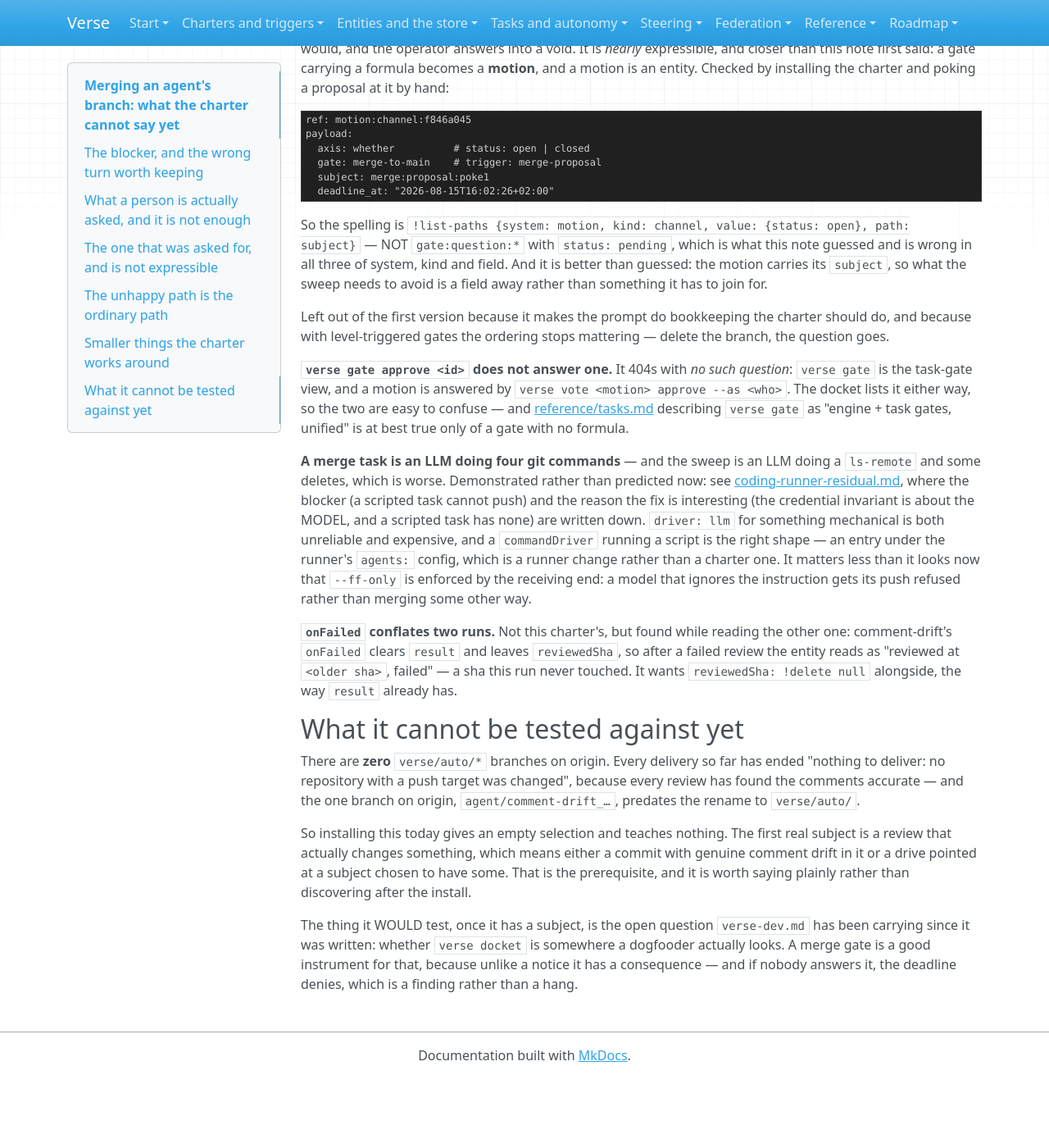
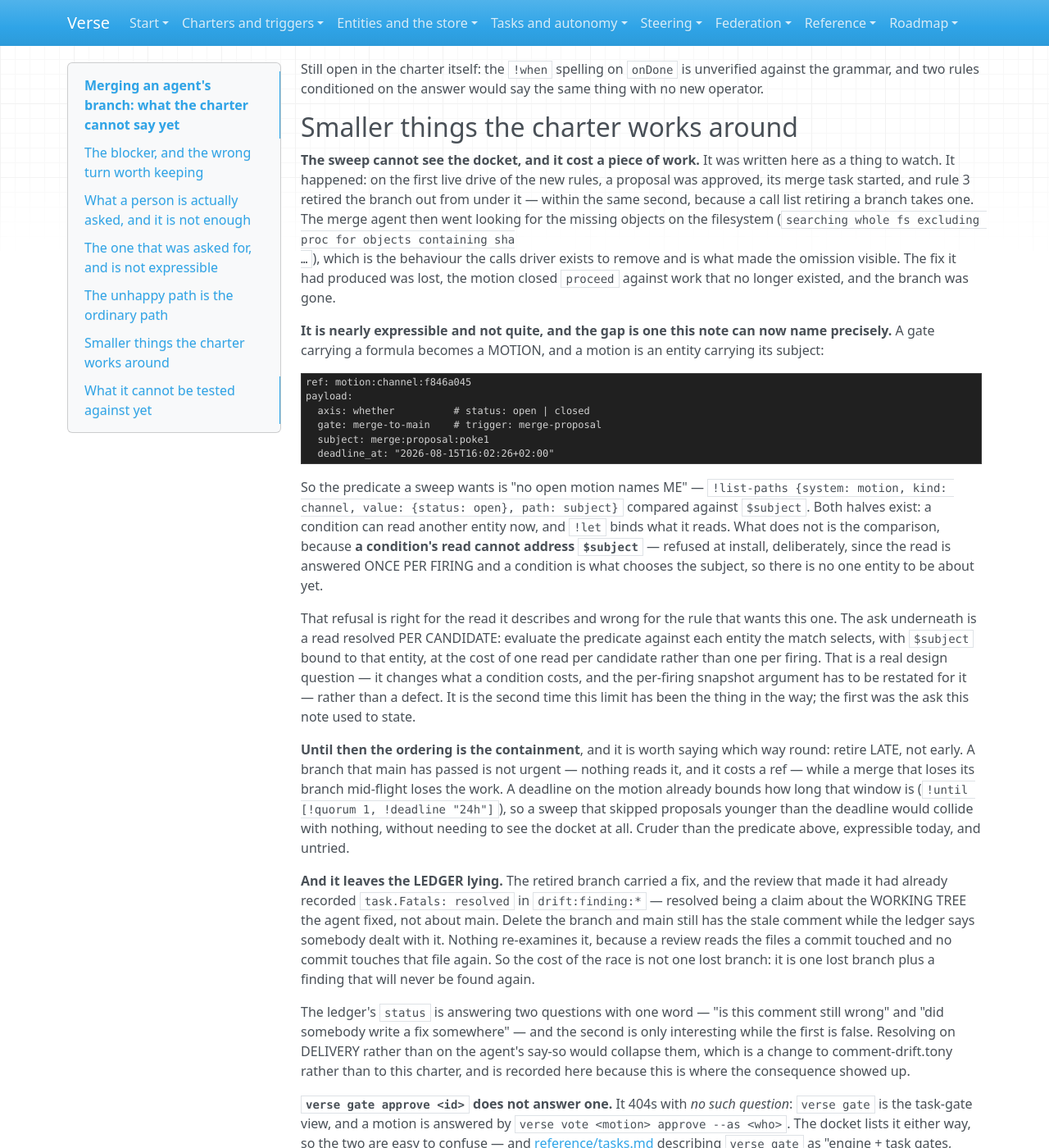
Before and after one commit to signadot/viff, an MkDocs documentation site: the page built from docs/working/merge-gate-residual.md, in a window 1280 px wide and 1400 px high, scrolled down 5672 px. Shown: the whole window at 82% size. Built offline with MkDocs 1.6.1, drawn with Linux system fonts in a browser that asks for light colours; before the commit the page ends 6987 px from its top, so only the background shows below that; some of the changed text lies outside the part shown.

Commit message:
verse-dev: the merge stops being an agent, and the sweep's race is written down
THE MERGE IS A CALL LIST. It was the last agent in this charter, and the thing
keeping it one was its answer contract: `merged: false` meant "main moved",
which is the ORDINARY outcome of that gate and deliberately not a failure. A
call list has no answer to say that with -- so the charter asks the question
instead, in the condition, using the read that landed for the sweep:
`base == tip` is "can this still fast-forward", the same predicate rule 3 uses
negated. What is left for the task to fail at is infrastructure, which is what
failure should mean.

Two rules went with it. `proposal-merged` and `proposal-stale` existed only to
turn that answer into a state via an intermediate `decided` nobody could act on;
`onDone` and `onFailed` say it directly now. Seven rules where there were nine,
and no model call in the merge path.

WHAT THE LIVE DRIVE FOUND, both recorded in the residual:

The race this note predicted happened, in the same second: a proposal was
approved, its merge started, and rule 3 retired the branch under it -- because a
call list retiring a branch takes one second where the old sweep took minutes.
The fix was lost and the motion closed `proceed` against work that no longer
existed. It is nearly expressible ("no open motion names me") and not quite: the
comparison needs a condition read addressing $subject, which is refused at
install because a read is answered once per firing. The ask underneath is a read
resolved PER CANDIDATE, which is a design question rather than a defect, and this
is the second time that limit has been what stands in the way.

And the ledger lies afterwards. The retired branch carried a fix whose finding
was already recorded `resolved` -- a claim about the working tree, not about main
-- so main keeps the stale comment while the ledger says somebody dealt with it,
and nothing re-examines it because reviews read the files a commit touched.
Resolving on DELIVERY rather than on the agent's say-so would collapse the two
questions that word is answering.

Tier: change
Checked: go test ./...; the charter installed on staging (7 rules) and the store
  stayed readable; the merge path itself is unrun -- the motion it needs is open.
Co-Authored-By: Claude Opus 5 (1M context) <noreply@anthropic.com>

````diff
--- a/docs/working/merge-gate-residual.md
+++ b/docs/working/merge-gate-residual.md
@@ -18,7 +18,7 @@ vector gates the ref it resolves to, and approval is what releases the credentia
 merges `--ff-only` locally and asks for the destination `main`, in the environment `verse-merge`
 that exists to declare it.
 
-Rule 4 still cannot run, and what stops it has moved twice since this was written. The delete it
+Rule 4 RUNS, and what stopped it moved twice on the way there. The delete it
 needs LANDED — a destination may declare `delete: true`, which derives `Verb: Delete` rather than
 `Verb: Push` so a charter can gate retiring separately from delivering, and `merge-gate.tony`'s
 sweep already names the `retire` destination. The task half is no longer an LLM either: since the
@@ -27,7 +27,16 @@ refusal it can survive is `fatal: []`.
 
 Discovery — which branches to retire — was the last of it, and it landed too: a condition can
 read another entity now, so the charter says which proposals main has outrun and spawns one call
-per branch. See below, and rule 3 in the charter.
+per branch. Driven live: a branch retired in ONE SECOND, no model, no fetch, no discovery — where
+the LLM sweep it replaced spent eighteen boundaries hunting for a credential. What that drive also
+found is below, under the docket.
+
+**The merge went with it.** Rule 2 was the last agent here, and its answer contract was what kept
+it one: `merged: false` meant "main moved", the ORDINARY outcome, deliberately not a failure —
+and a call list has no answer to say that with. The charter asks instead, in the condition
+(`base == tip`, the same read rule 3 uses negated), so what is left for the task to fail at is
+infrastructure. Two more rules went with THAT: `proposal-merged` and `proposal-stale` existed
+only to turn the answer into a state.
 
 ### …and most of what the sweep is for needs no git at all
 
@@ -287,10 +296,17 @@ grammar, and two rules conditioned on the answer would say the same thing with n
 
 ## Smaller things the charter works around
 
-**The sweep cannot see the docket.** It must not delete a branch whose question is still standing
-— today it would, and the operator answers into a void. It is *nearly* expressible, and closer
-than this note first said: a gate carrying a formula becomes a **motion**, and a motion is an
-entity. Checked by installing the charter and poking a proposal at it by hand:
+**The sweep cannot see the docket, and it cost a piece of work.** It was written here as a thing
+to watch. It happened: on the first live drive of the new rules, a proposal was approved, its
+merge task started, and rule 3 retired the branch out from under it — within the same second,
+because a call list retiring a branch takes one. The merge agent then went looking for the
+missing objects on the filesystem (`searching whole fs excluding proc for objects containing sha
+…`), which is the behaviour the calls driver exists to remove and is what made the omission
+visible. The fix it had produced was lost, the motion closed `proceed` against work that no
+longer existed, and the branch was gone.
+
+**It is nearly expressible and not quite, and the gap is one this note can now name precisely.**
+A gate carrying a formula becomes a MOTION, and a motion is an entity carrying its subject:
 
 ```tony
 ref: motion:channel:f846a045
@@ -301,15 +317,39 @@ payload:
   deadline_at: "2026-08-15T16:02:26+02:00"
 ```
 
-So the spelling is `!list-paths {system: motion, kind: channel, value: {status: open}, path:
-subject}` — NOT `gate:question:*` with `status: pending`, which is what this note guessed and is
-wrong in all three of system, kind and field. And it is better than guessed: the motion carries
-its `subject`, so what the sweep needs to avoid is a field away rather than something it has to
-join for.
+So the predicate a sweep wants is "no open motion names ME" —
+`!list-paths {system: motion, kind: channel, value: {status: open}, path: subject}` compared
+against `$subject`. Both halves exist: a condition can read another entity now, and `!let` binds
+what it reads. What does not is the comparison, because **a condition's read cannot address
+`$subject`** — refused at install, deliberately, since the read is answered ONCE PER FIRING and a
+condition is what chooses the subject, so there is no one entity to be about yet.
 
-Left out of the first version because it makes the prompt do bookkeeping the charter should do,
-and because with level-triggered gates the ordering stops mattering — delete the branch, the
-question goes.
+That refusal is right for the read it describes and wrong for the rule that wants this one. The
+ask underneath is a read resolved PER CANDIDATE: evaluate the predicate against each entity the
+match selects, with `$subject` bound to that entity, at the cost of one read per candidate rather
+than one per firing. That is a real design question — it changes what a condition costs, and the
+per-firing snapshot argument has to be restated for it — rather than a defect. It is the second
+time this limit has been the thing in the way; the first was the ask this note used to state.
+
+**Until then the ordering is the containment**, and it is worth saying which way round: retire
+LATE, not early. A branch that main has passed is not urgent — nothing reads it, and it costs a
+ref — while a merge that loses its branch mid-flight loses the work. A deadline on the motion
+already bounds how long that window is (`!until [!quorum 1, !deadline "24h"]`), so a sweep that
+skipped proposals younger than the deadline would collide with nothing, without needing to see
+the docket at all. Cruder than the predicate above, expressible today, and untried.
+
+**And it leaves the LEDGER lying.** The retired branch carried a fix, and the review that made it
+had already recorded `task.Fatals: resolved` in `drift:finding:*` — resolved being a claim about
+the WORKING TREE the agent fixed, not about main. Delete the branch and main still has the stale
+comment while the ledger says somebody dealt with it. Nothing re-examines it, because a review
+reads the files a commit touched and no commit touches that file again. So the cost of the race
+is not one lost branch: it is one lost branch plus a finding that will never be found again.
+
+The ledger's `status` is answering two questions with one word — "is this comment still wrong"
+and "did somebody write a fix somewhere" — and the second is only interesting while the first is
+false. Resolving on DELIVERY rather than on the agent's say-so would collapse them, which is a
+change to comment-drift.tony rather than to this charter, and is recorded here because this is
+where the consequence showed up.
 
 **`verse gate approve <id>` does not answer one.** It 404s with *no such question*: `verse gate`
 is the task-gate view, and a motion is answered by `verse vote <motion> approve --as <who>`. The
````
Also changed, not shown: 1 other file.
